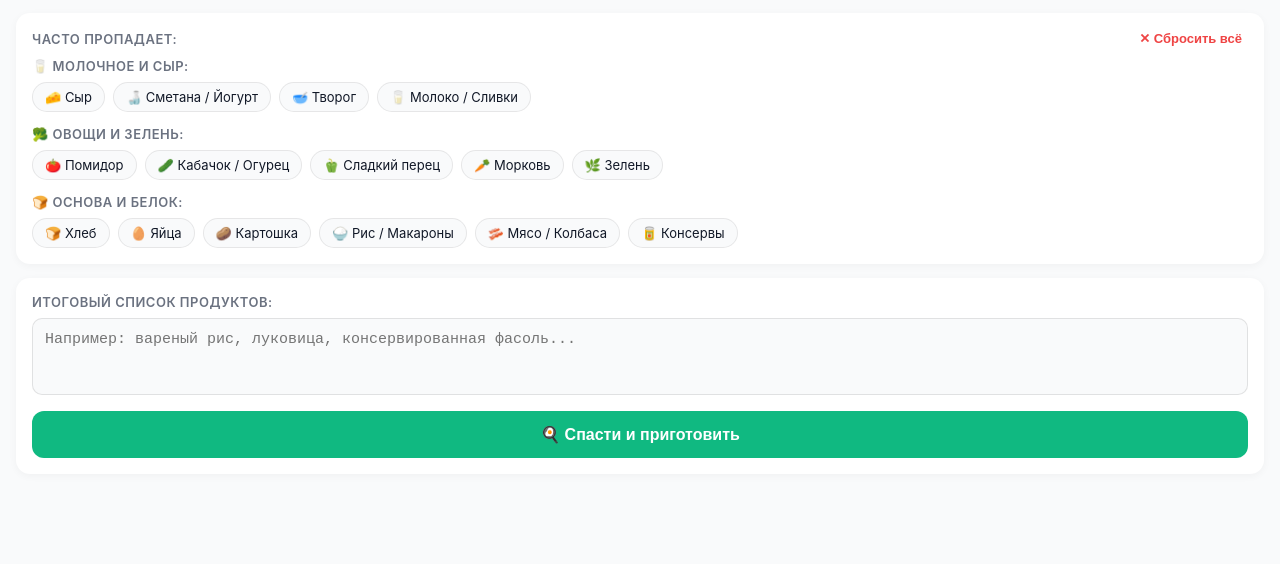
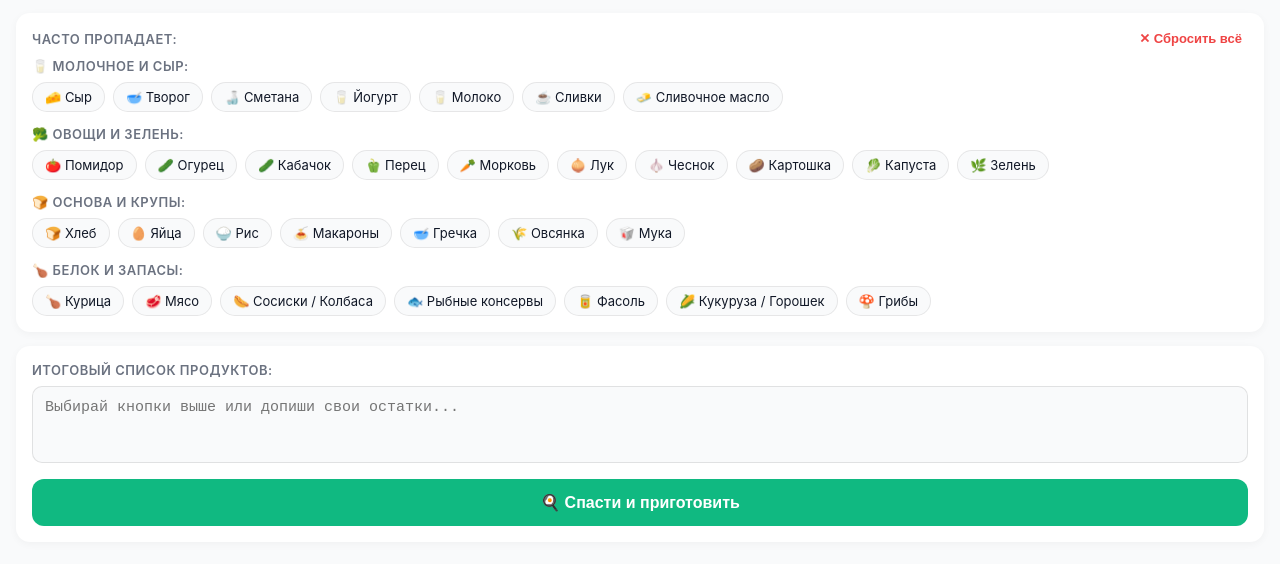
Before and after one commit to anmalaya/doyedalnya_app, a plain HTML site: page index.html in a window 1280 px wide. Shown: the part 66-630 px from the top of the page. Drawn offline with Linux system fonts and the light colour scheme; a script that the page names is missing.

Commit message:
index.html

```diff
--- a/index.html
+++ b/index.html
@@ -21,7 +21,7 @@
       background-color: var(--bg);
       color: var(--text);
       box-sizing: border-box;
-      padding-bottom: 30px;
+      padding-bottom: 40px;
     }
     .header {
       text-align: center;
@@ -120,45 +120,67 @@
     <p>Выбери остатки или напиши свои продукты</p>
   </div>
 
-  <!-- Блок с тегами категорий -->
   <div class="card">
     <div class="card-header-row">
       <div class="card-title" style="margin-bottom: 0;">Часто пропадает:</div>
       <button class="clear-btn" onclick="clearAll()">✕ Сбросить всё</button>
     </div>
 
+    <!-- Молочные продукты -->
     <div class="card-title" style="margin-top: 10px;">🥛 Молочное и сыр:</div>
     <div class="tags">
-      <div class="tag" onclick="toggleTag(this, 'остатки сыра')">🧀 Сыр</div>
-      <div class="tag" onclick="toggleTag(this, 'сметана или йогурт')">🍶 Сметана / Йогурт</div>
+      <div class="tag" onclick="toggleTag(this, 'сыр')">🧀 Сыр</div>
       <div class="tag" onclick="toggleTag(this, 'творог')">🥣 Творог</div>
-      <div class="tag" onclick="toggleTag(this, 'сливки или молоко')">🥛 Молоко / Сливки</div>
+      <div class="tag" onclick="toggleTag(this, 'сметана')">🍶 Сметана</div>
+      <div class="tag" onclick="toggleTag(this, 'йогурт')">🥛 Йогурт</div>
+      <div class="tag" onclick="toggleTag(this, 'молоко')">🥛 Молоко</div>
+      <div class="tag" onclick="toggleTag(this, 'сливки')">☕ Сливки</div>
+      <div class="tag" onclick="toggleTag(this, 'сливочное масло')">🧈 Сливочное масло</div>
     </div>
 
+    <!-- Овощи и зелень -->
     <div class="card-title" style="margin-top: 14px;">🥦 Овощи и зелень:</div>
     <div class="tags">
-      <div class="tag" onclick="toggleTag(this, 'вялый помидор')">🍅 Помидор</div>
-      <div class="tag" onclick="toggleTag(this, 'кабачок')">🥒 Кабачок / Огурец</div>
-      <div class="tag" onclick="toggleTag(this, 'половинка перца')">🫑 Сладкий перец</div>
+      <div class="tag" onclick="toggleTag(this, 'помидор')">🍅 Помидор</div>
+      <div class="tag" onclick="toggleTag(this, 'огурец')">🥒 Огурец</div>
+      <div class="tag" onclick="toggleTag(this, 'кабачок')">🥒 Кабачок</div>
+      <div class="tag" onclick="toggleTag(this, 'болгарский перец')">🫑 Перец</div>
       <div class="tag" onclick="toggleTag(this, 'морковь')">🥕 Морковь</div>
-      <div class="tag" onclick="toggleTag(this, 'пучок зелени')">🌿 Зелень</div>
+      <div class="tag" onclick="toggleTag(this, 'лук')">🧅 Лук</div>
+      <div class="tag" onclick="toggleTag(this, 'чеснок')">🧄 Чеснок</div>
+      <div class="tag" onclick="toggleTag(this, 'картофель')">🥔 Картошка</div>
+      <div class="tag" onclick="toggleTag(this, 'капуста')">🥬 Капуста</div>
+      <div class="tag" onclick="toggleTag(this, 'свежая зелень')">🌿 Зелень</div>
     </div>
 
-    <div class="card-title" style="margin-top: 14px;">🍞 Основа и белок:</div>
+    <!-- Бакалея и углеводы -->
+    <div class="card-title" style="margin-top: 14px;">🍞 Основа и крупы:</div>
     <div class="tags">
-      <div class="tag" onclick="toggleTag(this, 'черствый хлеб')">🍞 Хлеб</div>
+      <div class="tag" onclick="toggleTag(this, 'хлеб')">🍞 Хлеб</div>
       <div class="tag" onclick="toggleTag(this, 'яйца')">🥚 Яйца</div>
-      <div class="tag" onclick="toggleTag(this, 'картофель')">🥔 Картошка</div>
-      <div class="tag" onclick="toggleTag(this, 'вареные крупы или макароны')">🍚 Рис / Макароны</div>
-      <div class="tag" onclick="toggleTag(this, 'мясные обрезки или сосиски')">🥓 Мясо / Колбаса</div>
-      <div class="tag" onclick="toggleTag(this, 'банка консервов')">🥫 Консервы</div>
+      <div class="tag" onclick="toggleTag(this, 'вареный рис')">🍚 Рис</div>
+      <div class="tag" onclick="toggleTag(this, 'макароны')">🍝 Макароны</div>
+      <div class="tag" onclick="toggleTag(this, 'гречка')">🥣 Гречка</div>
+      <div class="tag" onclick="toggleTag(this, 'овсянка')">🌾 Овсянка</div>
+      <div class="tag" onclick="toggleTag(this, 'мука')">🥡 Мука</div>
+    </div>
+
+    <!-- Белок и запасы -->
+    <div class="card-title" style="margin-top: 14px;">🍗 Белок и запасы:</div>
+    <div class="tags">
+      <div class="tag" onclick="toggleTag(this, 'курица или птица')">🍗 Курица</div>
+      <div class="tag" onclick="toggleTag(this, 'мясо или фарш')">🥩 Мясо</div>
+      <div class="tag" onclick="toggleTag(this, 'сосиски или колбаса')">🌭 Сосиски / Колбаса</div>
+      <div class="tag" onclick="toggleTag(this, 'рыбные консервы')">🐟 Рыбные консервы</div>
+      <div class="tag" onclick="toggleTag(this, 'консервированная фасоль')">🥫 Фасоль</div>
+      <div class="tag" onclick="toggleTag(this, 'кукуруза или горошек')">🌽 Кукуруза / Горошек</div>
+      <div class="tag" onclick="toggleTag(this, 'грибы')">🍄 Грибы</div>
     </div>
   </div>
 
-  <!-- Блок с полем ввода и кнопкой отправки -->
   <div class="card">
     <div class="card-title">Итоговый список продуктов:</div>
-    <textarea id="ingredientsInput" rows="3" placeholder="Например: вареный рис, луковица, консервированная фасоль..."></textarea>
+    <textarea id="ingredientsInput" rows="3" placeholder="Выбирай кнопки выше или допиши свои остатки..."></textarea>
     <button class="submit-btn" onclick="sendIngredients()">🍳 Спасти и приготовить</button>
   </div>
 
@@ -194,10 +216,25 @@
     function sendIngredients() {
       const input = document.getElementById('ingredientsInput').value.trim();
       if (!input) {
-        tg.showAlert('Пожалуйста, выберите или укажите хотя бы один продукт!');
+        if (tg && tg.showAlert) {
+          tg.showAlert('Пожалуйста, выберите или укажите хотя бы один продукт!');
+        } else {
+          alert('Пожалуйста, выберите или укажите хотя бы один продукт!');
+        }
         return;
       }
-      tg.sendData(input);
+
+      try {
+        tg.sendData(input);
+      } catch (e) {
+        console.warn('sendData error:', e);
+      }
+
+      setTimeout(() => {
+        try {
+          tg.close();
+        } catch (e) {}
+      }, 150);
     }
   </script>
 </body>
```
